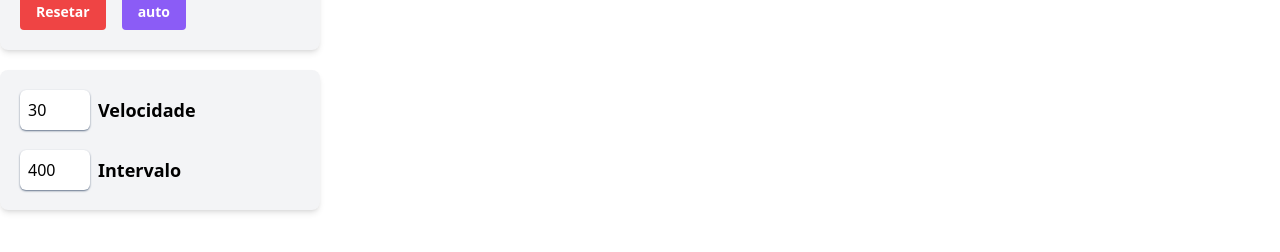
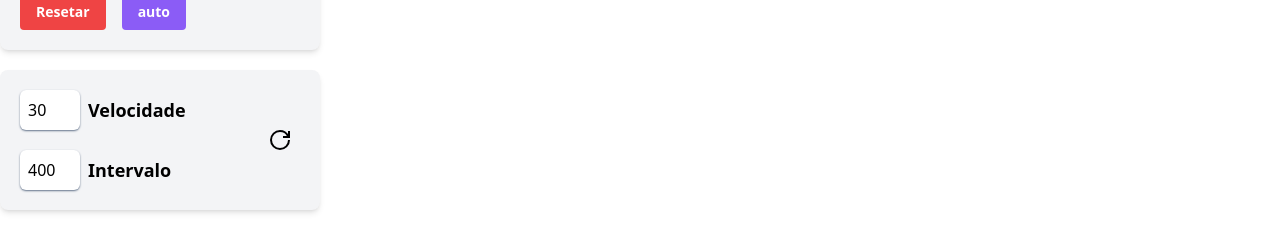
Before and after one commit to EuMotta/Threads-NextJs, a Next.js app: page / in a window 1280 px wide. Shown: the part 446-698 px from the top of the page. Built offline with nearby package versions, Linux system fonts and the light colour scheme.

Commit message:
speed + interval reset

```diff
--- a/src/app/sections/Horse.jsx
+++ b/src/app/sections/Horse.jsx
@@ -7,6 +7,7 @@ import { AiOutlineBorderRight } from 'react-icons/ai';
 import { MdSocialDistance } from 'react-icons/md';
 import { GiStarsStack } from 'react-icons/gi';
 import { FaFlagCheckered } from 'react-icons/fa';
+import { GrPowerReset } from 'react-icons/gr';
 
 export default function Horse() {
   const [position1, setPosition1] = useState(0);
@@ -114,7 +115,7 @@ export default function Horse() {
                 </div>
               </div>
               <div
-                className="relative w-14"
+                className="relative duration-700 w-14"
                 style={{
                   left: item.position === 'position1' ? position1 : position2,
                   borderRight: showBorder ? '1px solid blue' : 'none',
@@ -197,7 +198,8 @@ export default function Horse() {
             </div>
           </div>
         </div>
-        <div className="p-5 mt-5 bg-gray-100 gap-5 flex flex-col w-1/4 rounded-lg shadow-md">
+        <div className="p-5 mt-5 bg-gray-100 flex w-1/4 rounded-lg shadow-md">
+          <div className="flex gap-5 flex-col">
             <div className="flex">
               <input
                 type="number"
@@ -228,6 +230,12 @@ export default function Horse() {
               </div>
             </div>
           </div>
+          <div className="p-2 flex flex-col justify-center items-center">
+            <button className="hover:scale-110 transition-all text-2xl" onClick={() => { setSpeed(30); setSpeedInterval(400); }}>
+              <GrPowerReset />
+            </button>
+          </div>
+        </div>
       </div>
     </main>
   );
```
Lines whose indentation alone changed are shown as unchanged.
